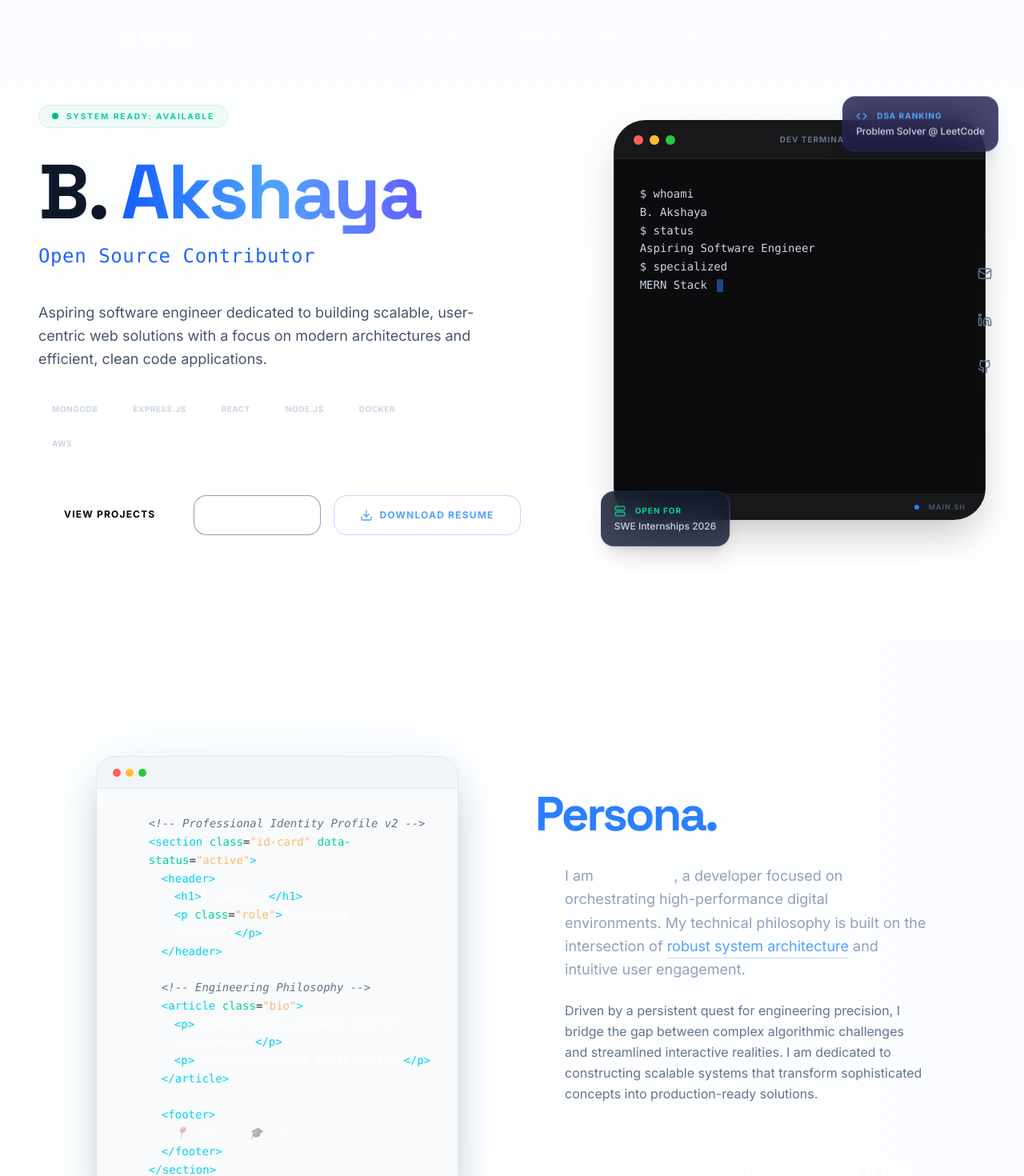
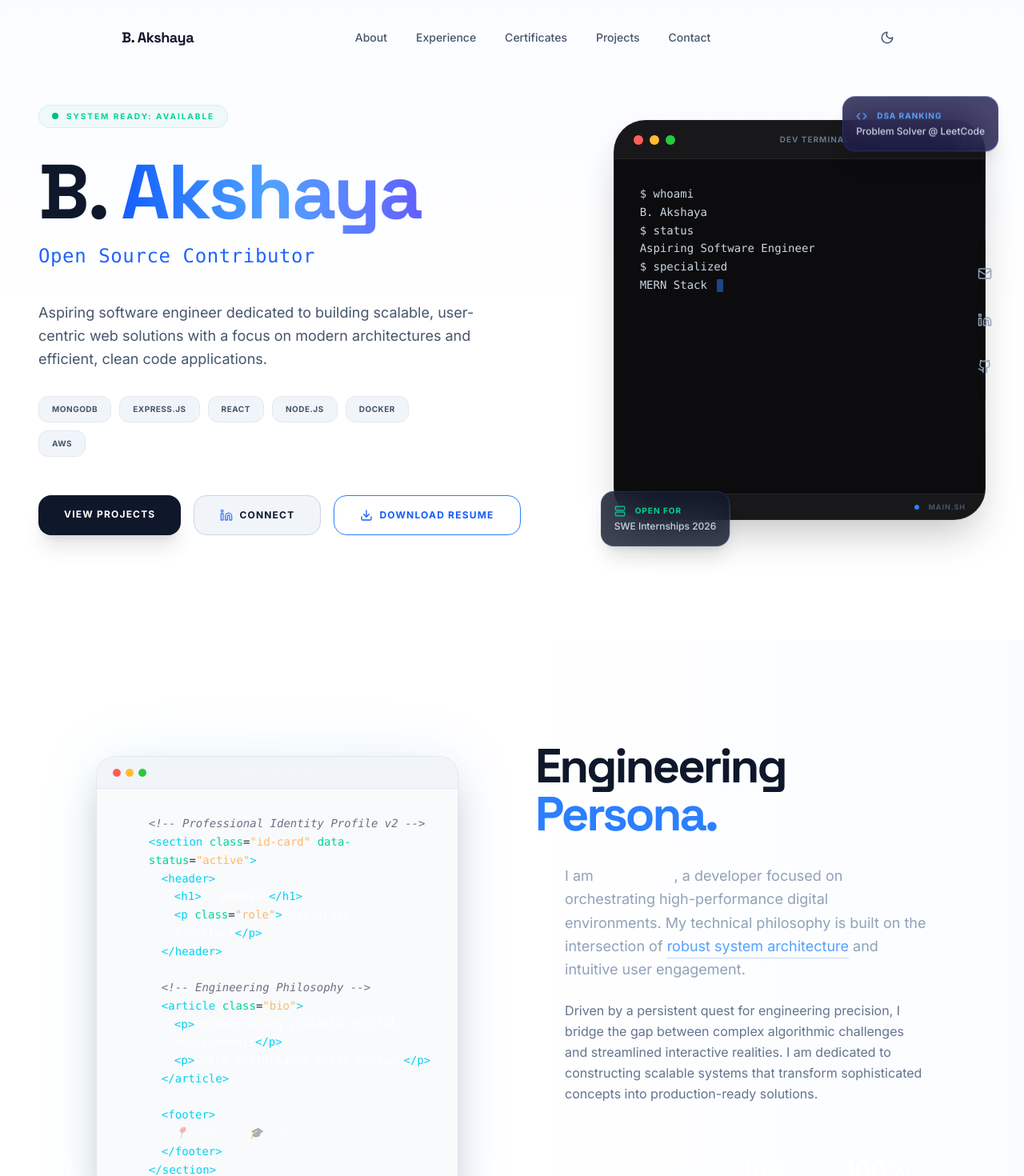
Before and after one commit to Akshaya719/portfolio.github.io, a React (Vite) app: page / in a window 1280 px wide. Shown: the top 1470 px of the page at 80% size. Built offline with nearby package versions, Linux system fonts and the light colour scheme.

Commit message:
Initial portfolio upload

```diff
--- a/src/components/About/About.tsx
+++ b/src/components/About/About.tsx
@@ -120,8 +120,8 @@ export const About = () => {
                             viewport={{ once: true }}
                             transition={{ duration: 0.8 }}
                         >
-                            <h2 className="text-5xl md:text-6xl font-black text-white mb-8 tracking-tighter leading-none">
-                                Engineering <br />
+                            <h2 className="text-5xl md:text-6xl font-black mb-8 tracking-tighter leading-none">
+                                <span className="text-slate-900 dark:text-white">Engineering</span> <br />
                                 <span className="text-blue-500">Persona.</span>
                             </h2>
 
--- a/src/components/Header/Navbar.tsx
+++ b/src/components/Header/Navbar.tsx
@@ -34,7 +34,7 @@ export const Navbar = () => {
             <div className={`max-w-5xl mx-auto flex justify-between items-center rounded-full px-6 py-3 transition-all duration-300 ${scrolled ? 'bg-white/70 dark:bg-[#09090b]/70 backdrop-blur-xl border border-slate-200 dark:border-slate-800 shadow-lg' : 'bg-transparent'}`}>
                 <a
                     href="#"
-                    className={`text-lg font-bold font-display tracking-tight transition-colors ${scrolled ? 'text-slate-900 dark:text-white' : 'text-white'}`}
+                    className={`text-lg font-bold font-display tracking-tight transition-colors text-slate-900 dark:text-white`}
                 >
                     B. Akshaya
                 </a>
@@ -45,7 +45,7 @@ export const Navbar = () => {
                         <a
                             key={link.name}
                             href={link.href}
-                            className={`px-4 py-2 rounded-full text-sm font-medium transition-all ${scrolled ? 'text-slate-600 dark:text-slate-400 hover:text-slate-900 dark:hover:text-white hover:bg-slate-100 dark:hover:bg-slate-800' : 'text-white/70 hover:text-white hover:bg-white/10'}`}
+                            className={`px-4 py-2 rounded-full text-sm font-medium transition-all ${scrolled ? 'text-slate-600 dark:text-slate-400 hover:text-slate-900 dark:hover:text-white hover:bg-slate-100 dark:hover:bg-slate-800' : 'text-slate-600 dark:text-white/70 hover:text-slate-900 dark:hover:text-white hover:bg-slate-100 dark:hover:bg-white/10'}`}
                         >
                             {link.name}
                         </a>
@@ -55,7 +55,7 @@ export const Navbar = () => {
                 <div className="hidden md:flex items-center">
                     <button
                         onClick={toggleTheme}
-                        className={`p-2.5 rounded-full transition-all ${scrolled ? 'text-slate-600 dark:text-slate-400 hover:bg-slate-100 dark:hover:bg-slate-800 hover:text-slate-900 dark:hover:text-white' : 'text-white/70 hover:bg-white/10 hover:text-white'}`}
+                        className={`p-2.5 rounded-full transition-all ${scrolled ? 'text-slate-600 dark:text-slate-400 hover:bg-slate-100 dark:hover:bg-slate-800 hover:text-slate-900 dark:hover:text-white' : 'text-slate-600 dark:text-white/70 hover:bg-slate-100 dark:hover:bg-white/10 hover:text-slate-900 dark:hover:text-white'}`}
                         aria-label="Toggle theme"
                     >
                         {theme === 'light' ? <Moon size={18} /> : <Sun size={18} />}
@@ -66,13 +66,13 @@ export const Navbar = () => {
                 <div className="md:hidden flex items-center space-x-2">
                     <button
                         onClick={toggleTheme}
-                        className={`p-2 rounded-full transition-colors ${scrolled ? 'text-slate-600 dark:text-slate-400 hover:bg-slate-100 dark:hover:bg-slate-800' : 'text-white/70 hover:bg-white/10'}`}
+                        className={`p-2 rounded-full transition-colors ${scrolled ? 'text-slate-600 dark:text-slate-400 hover:bg-slate-100 dark:hover:bg-slate-800' : 'text-slate-600 dark:text-white/70 hover:bg-slate-100 dark:hover:bg-white/10'}`}
                     >
                         {theme === 'light' ? <Moon size={18} /> : <Sun size={18} />}
                     </button>
                     <button
                         onClick={() => setIsOpen(!isOpen)}
-                        className={`p-2 transition-colors ${scrolled ? 'text-slate-600 dark:text-slate-400' : 'text-white'}`}
+                        className={`p-2 transition-colors text-slate-600 hover:text-slate-900 dark:text-slate-400 dark:hover:text-white`}
                     >
                         {isOpen ? <X size={20} /> : <Menu size={20} />}
                     </button>
--- a/src/components/Hero/Hero.tsx
+++ b/src/components/Hero/Hero.tsx
@@ -130,7 +130,7 @@ and user-centric applications.`;
                         {['MongoDB', 'Express.js', 'React', 'Node.js', 'Docker', 'AWS'].map((tech) => (
                             <span
                                 key={tech}
-                                className="px-4 py-2 text-[10px] font-bold uppercase tracking-wider text-slate-300 bg-white/5 border border-white/10 rounded-xl hover:border-blue-500/50 hover:bg-blue-500/1 transition-all cursor-default"
+                                className="px-4 py-2 text-[10px] font-bold uppercase tracking-wider text-slate-600 dark:text-slate-300 bg-slate-100 dark:bg-white/5 border border-slate-200 dark:border-white/10 rounded-xl hover:border-blue-500/50 hover:bg-blue-50 dark:hover:bg-blue-500/10 transition-all cursor-default"
                             >
                                 {tech}
                             </span>
@@ -146,22 +146,22 @@ and user-centric applications.`;
                     >
                         <a
                             href="#projects"
-                            className="px-8 py-4 bg-white text-black font-bold text-xs uppercase tracking-widest rounded-2xl hover:bg-blue-500 hover:text-white transition-all duration-300 transform hover:scale-[1.05] active:scale-95 shadow-[0_0_20px_rgba(255,255,255,0.1)] hover:shadow-blue-500/25"
+                            className="px-8 py-4 bg-slate-900 text-white dark:bg-white dark:text-slate-900 font-bold text-xs uppercase tracking-widest rounded-2xl hover:bg-blue-500 hover:text-white dark:hover:bg-blue-500 dark:hover:text-white transition-all duration-300 transform hover:scale-[1.05] active:scale-95 shadow-xl dark:shadow-[0_0_20px_rgba(255,255,255,0.1)] hover:shadow-blue-500/25"
                         >
                             View Projects
                         </a>
                         <a
                             href="https://www.linkedin.com/in/boddu-akshaya-/"
                             target="_blank"
-                            className="px-8 py-4 bg-white/5 border border-slate-700/50 text-white font-bold text-xs uppercase tracking-widest rounded-2xl hover:bg-white/10 hover:border-white/20 transition-all duration-300 flex items-center gap-2"
+                            className="px-8 py-4 bg-slate-100 dark:bg-white/5 border border-slate-300 dark:border-slate-700/50 text-slate-900 dark:text-white font-bold text-xs uppercase tracking-widest rounded-2xl hover:bg-slate-200 dark:hover:bg-white/10 hover:border-slate-400 dark:hover:border-white/20 transition-all duration-300 flex items-center gap-2 group"
                         >
-                            <Linkedin size={16} fill="white" className="opacity-80" />
+                            <Linkedin size={16} className="text-blue-600 dark:text-white opacity-80 group-hover:opacity-100" />
                             Connect
                         </a>
                         <a
                             href="/resume_portfolio.pdf"
                             download="B_Akshaya_Resume_Portfolio.pdf"
-                            className="px-8 py-4 border border-blue-500/30 text-blue-400 font-bold text-xs uppercase tracking-widest rounded-2xl hover:bg-blue-500/10 hover:border-blue-500 transition-all duration-300 flex items-center gap-2"
+                            className="px-8 py-4 border border-blue-500 text-blue-600 dark:border-blue-500/30 dark:text-blue-400 font-bold text-xs uppercase tracking-widest rounded-2xl hover:bg-blue-50 dark:hover:bg-blue-500/10 hover:border-blue-600 dark:hover:border-blue-500 transition-all duration-300 flex items-center gap-2"
                         >
                             <Download size={16} />
                             Download Resume
@@ -246,7 +246,7 @@ and user-centric applications.`;
                         key={i}
                         href={link.href}
                         whileHover={{ scale: 1.2, x: -5 }}
-                        className="text-slate-500 hover:text-white transition-colors p-2"
+                        className="text-slate-400 hover:text-slate-900 dark:hover:text-white transition-colors p-2"
                         aria-label={link.label}
                     >
                         {link.icon}
```
Also changed, not shown: 1 other file (tests, documents, lock files or other folders).
